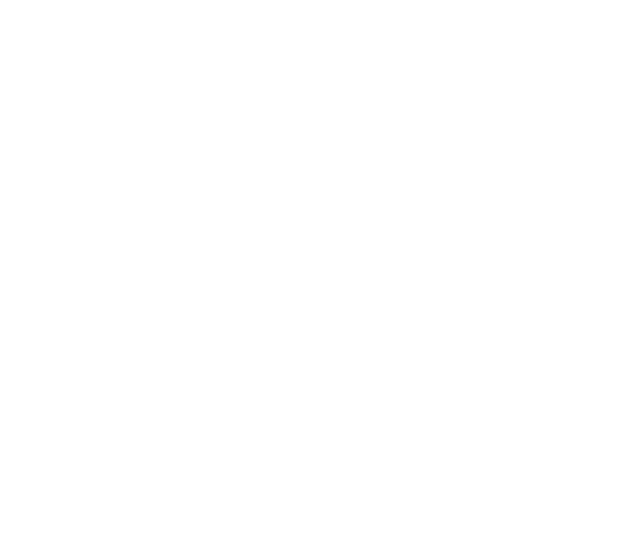
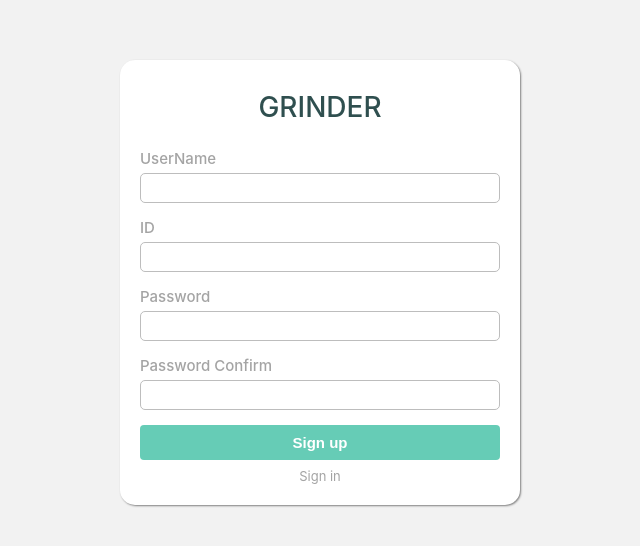
Before and after one commit to dekim1028/Grinder, a React (Create React App) app in the folder grinder-frontend/: page /signup in a window 1280 px wide. Shown: the part 118-664 px from the top of the page, without its empty margins (320-960 px from the left). Built offline with nearby package versions, Linux system fonts and the light colour scheme.

Commit message:
Implement SignUp, SignIn page

```diff
--- a/grinder-frontend/src/App.js
+++ b/grinder-frontend/src/App.js
@@ -1,10 +1,14 @@
 import { Route } from 'react-router-dom';
 import HomePage from './pages/HomePage';
+import SignInPage from './pages/SignInPage';
+import SignUpPage from './pages/SignUpPage';
 
 function App() {
   return (
     <>
       <Route path="/" component={HomePage} exact/>
+      <Route path="/signin" component={SignInPage}/>
+      <Route path="/signup" component={SignUpPage}/>
     </>
   );
 }
--- /dev/null
+++ b/grinder-frontend/src/components/auth/AuthForm.js
@@ -0,0 +1,97 @@
+import React from 'react';
+import styled from 'styled-components';
+import Button from '../common/Button';
+import {Link} from 'react-router-dom';
+
+const AuthTemplateBlock = styled.form`
+    border-radius: 15px;
+    background-color:white;
+    color:black;
+    padding: 20px;
+    box-shadow: 1px 1px 2px grey;
+`;
+
+const InputItem = styled.div`
+    margin-bottom:15px;
+    h2{
+        color:#A4A4A4;
+        font-size:15px;
+        font-weight: 500;
+        margin: 5px 0;
+    }
+`;
+
+const InputBox = styled.input`
+    width: 100%;
+    height: 30px;
+    outline: none;
+    border: 1px solid #BDBDBD;
+    border-radius: 5px;
+    padding: 5px;
+`;
+
+const AuthTemplateFooter = styled.div`
+    text-align: center;
+`;
+
+const MessageBox = styled.div`
+    font-size: 14px;
+`;
+
+const StyledButton = styled(Button)`
+    width:100%;
+    margin: 15px 0 5px;
+`;
+
+const StyledLink = styled(Link)`
+    color:#A4A4A4;
+    font-size:13px;
+    &:hover{
+        color:#BDBDBD;
+    }
+`;
+
+const AuthForm = ({children,type}) => {
+    return (
+        <AuthTemplateBlock>
+            {children}
+            {
+                type==="SignUp" && (
+                    <InputItem>
+                        <h2>UserName</h2>
+                        <InputBox type="text"/>
+                    </InputItem>
+                )
+            }
+            <InputItem>
+                <h2>ID</h2>
+                <InputBox type="text"/>
+            </InputItem>
+            <InputItem>
+                <h2>Password</h2>
+                <InputBox type="password"/>
+            </InputItem>
+            {
+                type==="SignUp" && (
+                    <InputItem>
+                        <h2>Password Confirm</h2>
+                        <InputBox type="password"/>
+                    </InputItem>
+                )
+            }
+
+            <AuthTemplateFooter>
+                <MessageBox>
+                </MessageBox>
+                <StyledButton type="submit">
+                    {type==="SignUp"?"Sign up":"Sign in"}
+                </StyledButton>
+                <StyledLink to={type==="SignUp"?"/signin":"/signup"}>
+                    {type==="SignUp"?"Sign in":"Sign up"}
+                </StyledLink>
+            </AuthTemplateFooter>
+        </AuthTemplateBlock>
+    );
+};
+
+export default AuthForm;
--- a/grinder-frontend/src/components/auth/AuthTemplate.js
+++ b/grinder-frontend/src/components/auth/AuthTemplate.js
@@ -1,81 +1,43 @@
 import React from 'react';
+import AuthForm from './AuthForm';
 import styled from 'styled-components';
-import Button from '../common/Button';
 import {Link} from 'react-router-dom';
 
-const AuthTemplateBlock = styled.form`
-    border-radius: 15px;
-    background-color:white;
-    color:black;
-    padding: 20px;
-    box-shadow: 1px 1px 2px grey;
-`;
+const AuthTemplateBlock = styled.div`
+    height:100vh;
+    display:flex;
+    justify-content:center;
+    align-items:center;
+    background-color:#F2F2F2;
 
-const InputItem = styled.div`
-    margin-bottom:15px;
-    h1{
-        color:#A4A4A4;
-        font-size:15px;
-        font-weight: 500;
-        margin: 5px 0;
+    form{
+        width:400px;
+
+        @media (max-width:768px){
+            margin: 0 25px;
+        }
     }
 `;
 
-const InputBox = styled.input`
-    width: 100%;
-    height: 30px;
-    outline: none;
-    border: 1px solid #BDBDBD;
-    border-radius: 5px;
-    padding: 5px;
-`;
+const Title = styled.div`
+    text-align: center;
+    padding: 10px 0 20px;
 
-const AuthTemplateFooter = styled.div`
-    text-align: center;
-`;
-
-const MessageBox = styled.div`
-    font-size: 14px;
-`;
-
-const StyledButton = styled(Button)`
-    width:100%;
-    margin: 15px 0 5px;
-`;
-
-const StyledLink = styled(Link)`
-    color:#A4A4A4;
-    font-size:13px;
-    &:hover{
-        color:#BDBDBD;
+    a{
+        font-weight: 500;
+        font-size: 28px;
+        color: darkslategray;
     }
 `;
 
-const AuthTemplate = () => {
+const AuthTemplate = ({type}) => {
     return (
         <AuthTemplateBlock>
-            <InputItem>
-                <h1>UserName</h1>
-                <InputBox type="text"/>
-            </InputItem>
-            <InputItem>
-                <h1>ID</h1>
-                <InputBox type="text"/>
-            </InputItem>
-            <InputItem>
-                <h1>Password</h1>
-                <InputBox type="password"/>
-            </InputItem>
-            <InputItem>
-                <h1>Password Confirm</h1>
-                <InputBox type="password"/>
-            </InputItem>
-            <AuthTemplateFooter>
-                <MessageBox>
-                </MessageBox>
-                <StyledButton type="submit">Sign up</StyledButton>
-                <StyledLink>Sign in</StyledLink>
-            </AuthTemplateFooter>
+            <AuthForm type={type}>
+                <Title>
+                    <Link to="/">GRINDER</Link>
+                </Title>
+            </AuthForm>
         </AuthTemplateBlock>
     );
 };
--- /dev/null
+++ b/grinder-frontend/src/components/auth/AuthTemplateForHome.js
@@ -0,0 +1,10 @@
+import React from 'react';
+import AuthForm from './AuthForm';
+
+const AuthTemplateForHome = ({type}) => {
+    return (
+        <AuthForm type={type}/>
+    );
+};
+
+export default AuthTemplateForHome;
--- /dev/null
+++ b/grinder-frontend/src/containers/auth/SignInContainer.js
@@ -0,0 +1,10 @@
+import React from 'react';
+import AuthTemplate from '../../components/auth/AuthTemplate';
+
+const SignInContainer = () => {
+    return (
+        <AuthTemplate type="SignIn"/>
+    );
+};
+
+export default SignInContainer;
--- a/grinder-frontend/src/containers/auth/SignUpContainer.js
+++ b/grinder-frontend/src/containers/auth/SignUpContainer.js
@@ -1,10 +1,17 @@
 import React from 'react';
 import AuthTemplate from '../../components/auth/AuthTemplate';
+import AuthTemplateForHome from '../../components/auth/AuthTemplateForHome';
 
-const SignUpContainer = () => {
-    return (
-        <AuthTemplate type="signup"/>
-    );
+const SignUpContainer = ({page}) => {
+    if(page==="home"){
+        return (
+            <AuthTemplateForHome type="SignUp"/>
+        );
+    }else{
+        return (
+            <AuthTemplate type="SignUp"/>
+        );
+    }
 };
 
 export default SignUpContainer;
--- a/grinder-frontend/src/pages/AboutGrinderPage.js
+++ b/grinder-frontend/src/pages/AboutGrinderPage.js
@@ -110,7 +110,7 @@
         <HomeBlock>
             <HomeHeader>
                 <div className="logo">About GRINDER</div>
-                <StyledButton>Sign in</StyledButton>
+                <StyledButton to="/signin">Sign in</StyledButton>
             </HomeHeader>
             <HomeContent>
                 <Content>
@@ -120,7 +120,7 @@
                         <h3>공부를 열심히 하는 사람 혹은<br/>공부벌레 라는 의미를 지니고 있다.</h3>
                     </ContentItem>
                     <ContentItem>
-                        <SignUpContainer/>
+                        <SignUpContainer page="home"/>
                     </ContentItem>
                 </Content>
             </HomeContent>
--- /dev/null
+++ b/grinder-frontend/src/pages/SignInPage.js
@@ -0,0 +1,11 @@
+import React from 'react';
+import Responsive from '../components/common/Responsive';
+import SignInContainer from '../containers/auth/SignInContainer';
+
+const SignInPage = () => {
+    return (
+        <SignInContainer/>
+    );
+};
+
+export default SignInPage;
--- /dev/null
+++ b/grinder-frontend/src/pages/SignUpPage.js
@@ -0,0 +1,10 @@
+import React from 'react';
+import SignUpContainer from '../containers/auth/SignUpContainer';
+
+const SignUpPage = () => {
+    return (
+        <SignUpContainer/>
+    );
+};
+
+export default SignUpPage;
```
